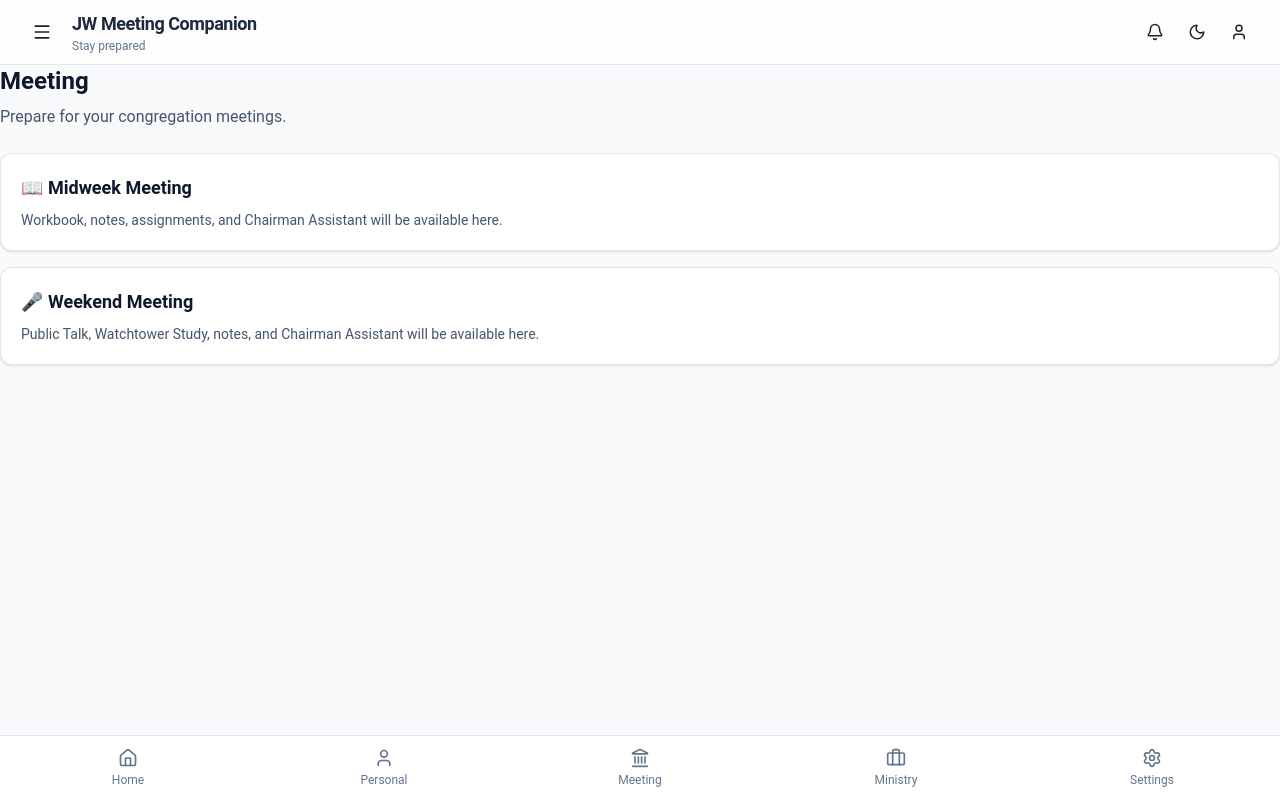
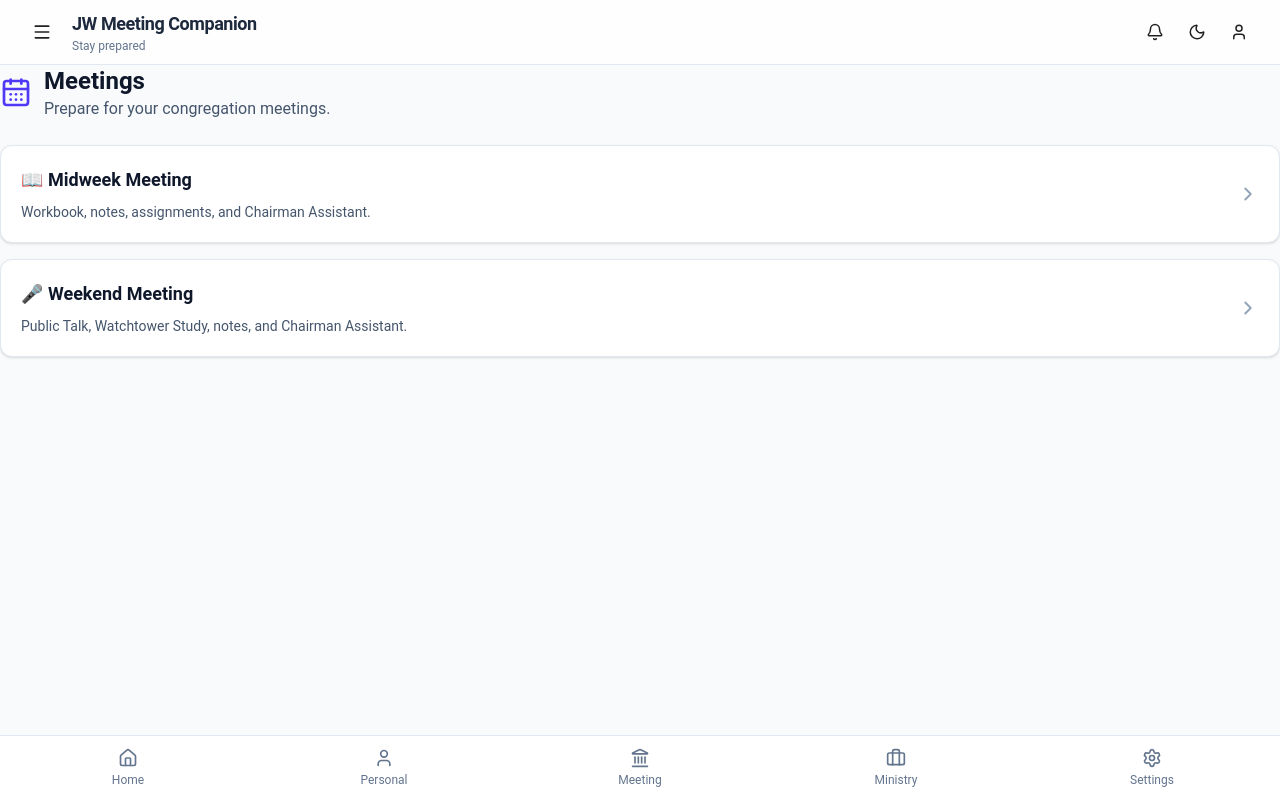
Before and after one commit to kadamsandesh28-star/jw-meeting-companion, a React (Vite) app: page /meetings in a window 1280 px wide. Built offline with nearby package versions, Linux system fonts and the light colour scheme.

Commit message:
feat(meetings): add meetings hub navigation

```diff
--- a/src/AppRoutes.tsx
+++ b/src/AppRoutes.tsx
@@ -4,12 +4,13 @@
 
 import Home from "./pages/home/Home";
 import Meetings from "./pages/meetings/Meetings";
+import MidweekMeeting from "./pages/meetings/MidweekMeeting";
+import WeekendMeeting from "./pages/meetings/WeekendMeeting";
 import Workbook from "./pages/workbook/Workbook";
 import Assignments from "./pages/assignments/Assignments";
 import Service from "./pages/service/Service";
 import Settings from "./pages/settings/Settings";
 import Tools from "./pages/tools/Tools";
-
 import Personal from "./pages/personal/Personal";
 import Ministry from "./pages/ministry/Ministry";
 
@@ -21,6 +22,8 @@
         <Route path="/" element={<Home />} />
         <Route path="/personal" element={<Personal />} />
         <Route path="/meetings" element={<Meetings />} />
+        <Route path="/meetings/midweek" element={<MidweekMeeting />} />
+        <Route path="/meetings/weekend" element={<WeekendMeeting />} />
         <Route path="/ministry" element={<Ministry />} />
         <Route path="/settings" element={<Settings />} />
 
--- a/src/pages/meetings/Meetings.tsx
+++ b/src/pages/meetings/Meetings.tsx
@@ -1,35 +1,67 @@
-export default function Meeting() {
+import { CalendarDays, ChevronRight } from "lucide-react";
+import { Link } from "react-router-dom";
+
+export default function Meetings() {
   return (
     <div className="space-y-6">
       <header>
+        <div className="flex items-center gap-3">
+          <CalendarDays className="text-indigo-600" size={32} />
+          <div>
             <h1 className="text-2xl font-bold text-slate-900 dark:text-white">
-          Meeting
+              Meetings
             </h1>
-        <p className="mt-2 text-slate-600 dark:text-slate-400">
+            <p className="text-slate-600 dark:text-slate-400">
               Prepare for your congregation meetings.
             </p>
+          </div>
+        </div>
       </header>
 
-      <div className="grid gap-4">
-        <div className="rounded-xl border border-slate-200 bg-white p-5 shadow-sm dark:border-slate-700 dark:bg-slate-800">
+      <div className="space-y-4">
+        <Link
+          to="/meetings/midweek"
+          className="block rounded-xl border border-slate-200 bg-white p-5 shadow-sm transition hover:border-indigo-300 hover:shadow-md dark:border-slate-700 dark:bg-slate-800"
+        >
+          <div className="flex items-center justify-between">
+            <div>
               <h2 className="text-lg font-semibold text-slate-900 dark:text-white">
                 📖 Midweek Meeting
               </h2>
+
               <p className="mt-2 text-sm text-slate-600 dark:text-slate-400">
-            Workbook, notes, assignments, and Chairman Assistant will be
-            available here.
+                Workbook, notes, assignments, and Chairman Assistant.
               </p>
             </div>
 
-        <div className="rounded-xl border border-slate-200 bg-white p-5 shadow-sm dark:border-slate-700 dark:bg-slate-800">
+            <ChevronRight
+              size={22}
+              className="text-slate-400 dark:text-slate-500"
+            />
+          </div>
+        </Link>
+
+        <Link
+          to="/meetings/weekend"
+          className="block rounded-xl border border-slate-200 bg-white p-5 shadow-sm transition hover:border-indigo-300 hover:shadow-md dark:border-slate-700 dark:bg-slate-800"
+        >
+          <div className="flex items-center justify-between">
+            <div>
               <h2 className="text-lg font-semibold text-slate-900 dark:text-white">
                 🎤 Weekend Meeting
               </h2>
+
               <p className="mt-2 text-sm text-slate-600 dark:text-slate-400">
-            Public Talk, Watchtower Study, notes, and Chairman Assistant will be
-            available here.
+                Public Talk, Watchtower Study, notes, and Chairman Assistant.
               </p>
             </div>
+
+            <ChevronRight
+              size={22}
+              className="text-slate-400 dark:text-slate-500"
+            />
+          </div>
+        </Link>
       </div>
     </div>
   );
--- /dev/null
+++ b/src/pages/meetings/MidweekMeeting.tsx
@@ -0,0 +1,26 @@
+export default function MidweekMeeting() {
+  return (
+    <div className="space-y-6">
+      <header>
+        <h1 className="text-2xl font-bold text-slate-900 dark:text-white">
+          📖 Midweek Meeting
+        </h1>
+
+        <p className="text-slate-600 dark:text-slate-400">
+          Everything you need to prepare for and conduct the midweek meeting.
+        </p>
+      </header>
+
+      <div className="rounded-xl border border-slate-200 bg-white p-5 shadow-sm dark:border-slate-700 dark:bg-slate-800">
+        <p className="font-medium">Coming Soon</p>
+
+        <ul className="mt-3 list-disc space-y-2 pl-5 text-sm text-slate-600 dark:text-slate-400">
+          <li>Workbook</li>
+          <li>Meeting Notes</li>
+          <li>Mark Complete</li>
+          <li>Chairman Assistant</li>
+        </ul>
+      </div>
+    </div>
+  );
+}
--- /dev/null
+++ b/src/pages/meetings/WeekendMeeting.tsx
@@ -0,0 +1,25 @@
+export default function WeekendMeeting() {
+  return (
+    <div className="space-y-6">
+      <header>
+        <h1 className="text-2xl font-bold text-slate-900 dark:text-white">
+          🎤 Weekend Meeting
+        </h1>
+
+        <p className="text-slate-600 dark:text-slate-400">
+          Prepare for the Public Talk and Watchtower Study.
+        </p>
+      </header>
+
+      <div className="rounded-xl border border-slate-200 bg-white p-5 shadow-sm dark:border-slate-700 dark:bg-slate-800">
+        <p className="font-medium">Coming Soon</p>
+
+        <ul className="mt-3 list-disc space-y-2 pl-5 text-sm text-slate-600 dark:text-slate-400">
+          <li>Public Talk Notes</li>
+          <li>Watchtower Study Notes</li>
+          <li>Chairman Assistant</li>
+        </ul>
+      </div>
+    </div>
+  );
+}
```
Lines whose indentation alone changed are shown as unchanged.
